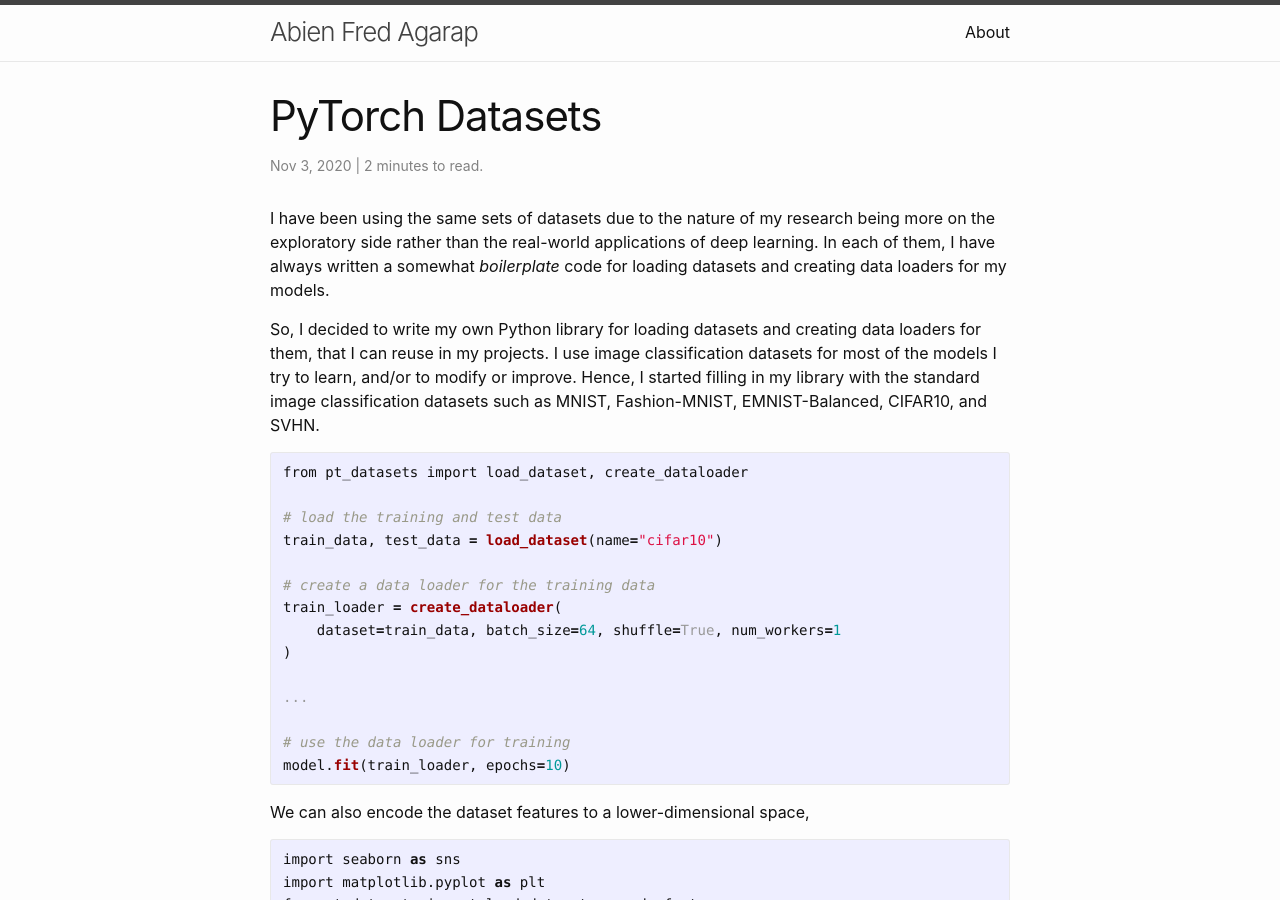
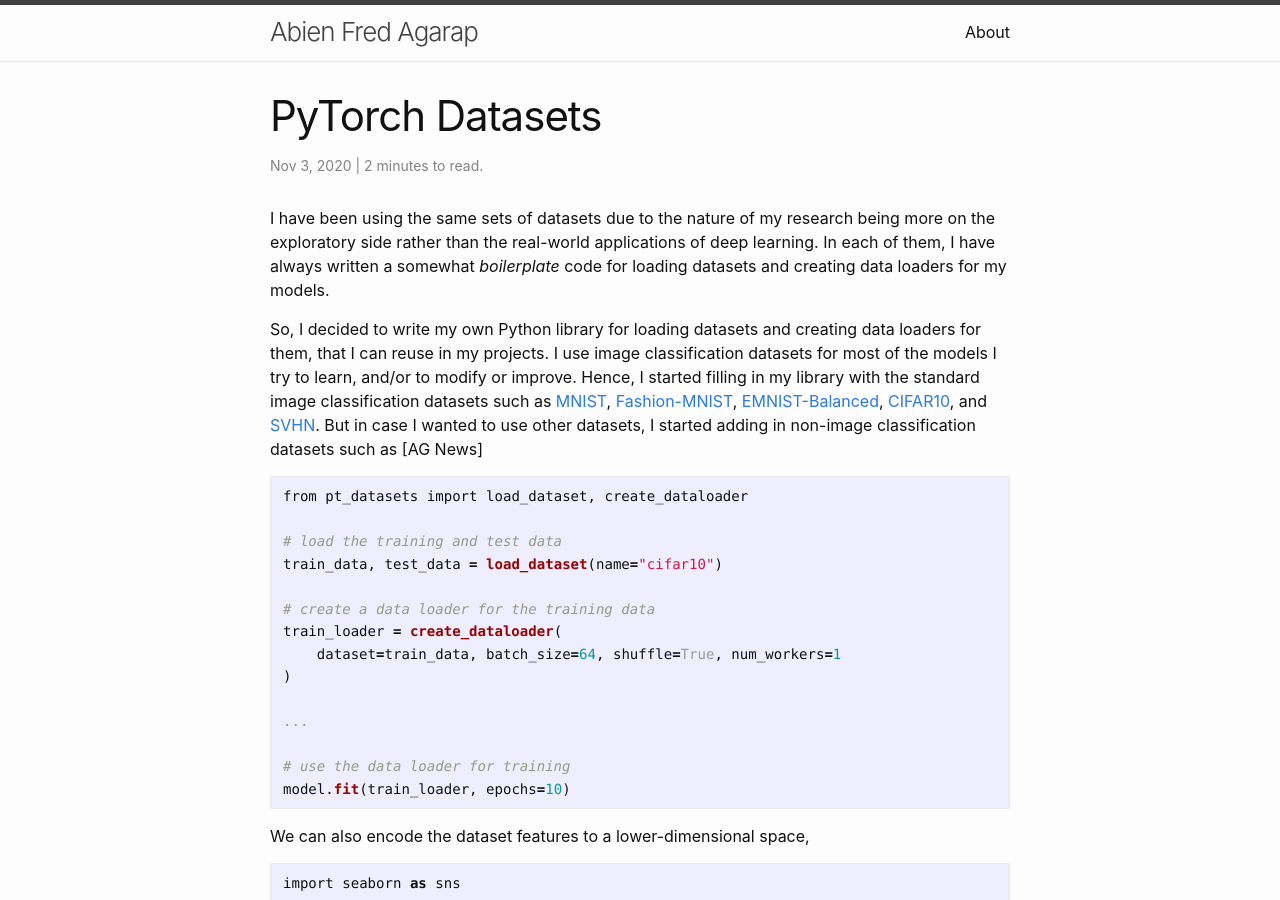
Before and after one commit to AFAgarap/AFAgarap.github.io, a Jekyll site: the page built from _posts/2020-11-03-pytorch-datasets.md, in a window 1280 px wide and 900 px high. Built offline with Jekyll 4.4.1, drawn with Linux system fonts in a browser that asks for light colours; comment, search, counter and statistics services are not loaded.

Commit message:
add links to datasets

```diff
--- a/_posts/2020-11-03-pytorch-datasets.md
+++ b/_posts/2020-11-03-pytorch-datasets.md
@@ -15,8 +15,10 @@ So, I decided to write my own Python library for loading datasets and creating
 data loaders for them, that I can reuse in my projects. I use image
 classification datasets for most of the models I try to learn, and/or to modify or
 improve. Hence, I started filling in my library with the standard image
-classification datasets such as MNIST, Fashion-MNIST, EMNIST-Balanced, CIFAR10,
-and SVHN.
+classification datasets such as [MNIST](https://pytorch.org/docs/stable/torchvision/datasets.html#mnist), [Fashion-MNIST](https://pytorch.org/docs/stable/torchvision/datasets.html#fashion-mnist), [EMNIST-Balanced](https://pytorch.org/docs/stable/torchvision/datasets.html#emnist), [CIFAR10](https://pytorch.org/docs/stable/torchvision/datasets.html#cifar),
+and [SVHN](https://pytorch.org/docs/stable/torchvision/datasets.html#svhn). But
+in case I wanted to use other datasets, I started adding in non-image
+classification datasets such as [AG News]
 
 {% highlight python %}
 from pt_datasets import load_dataset, create_dataloader
```
